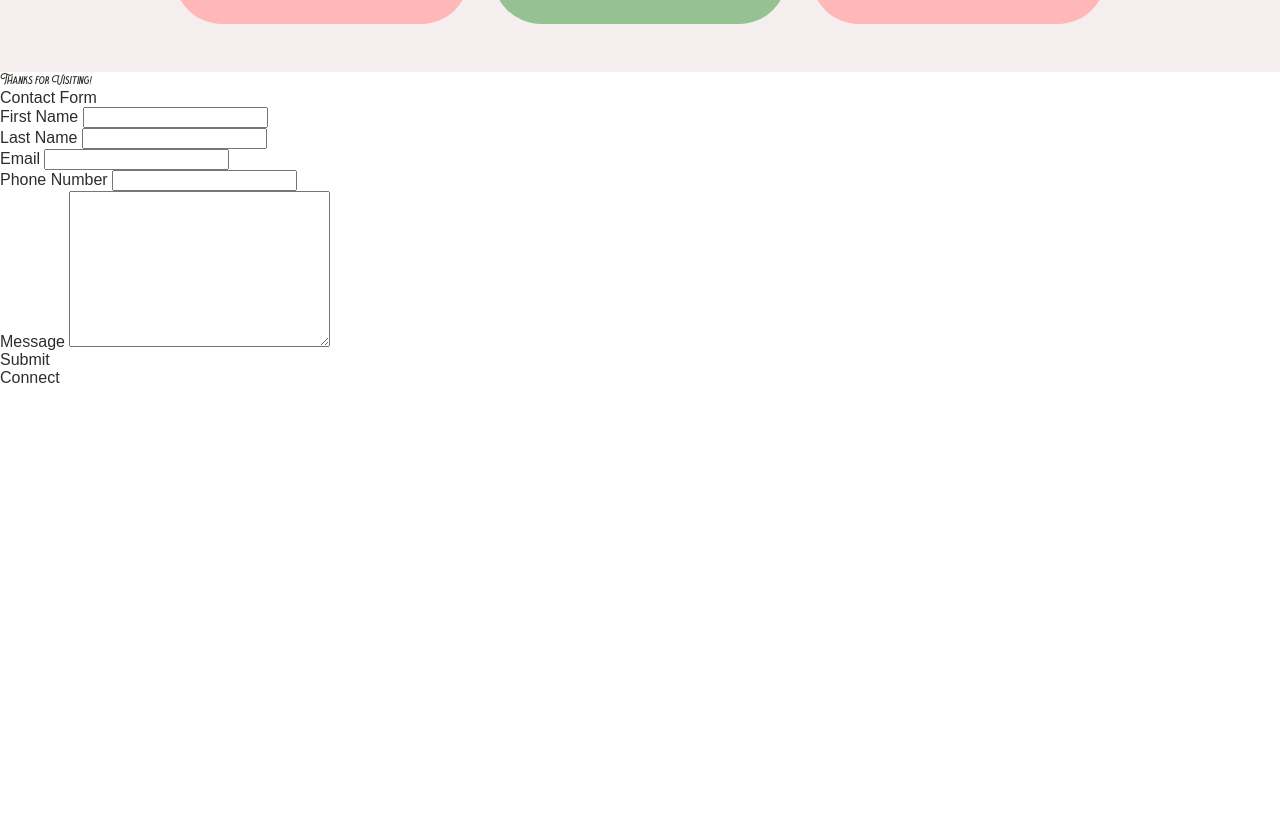
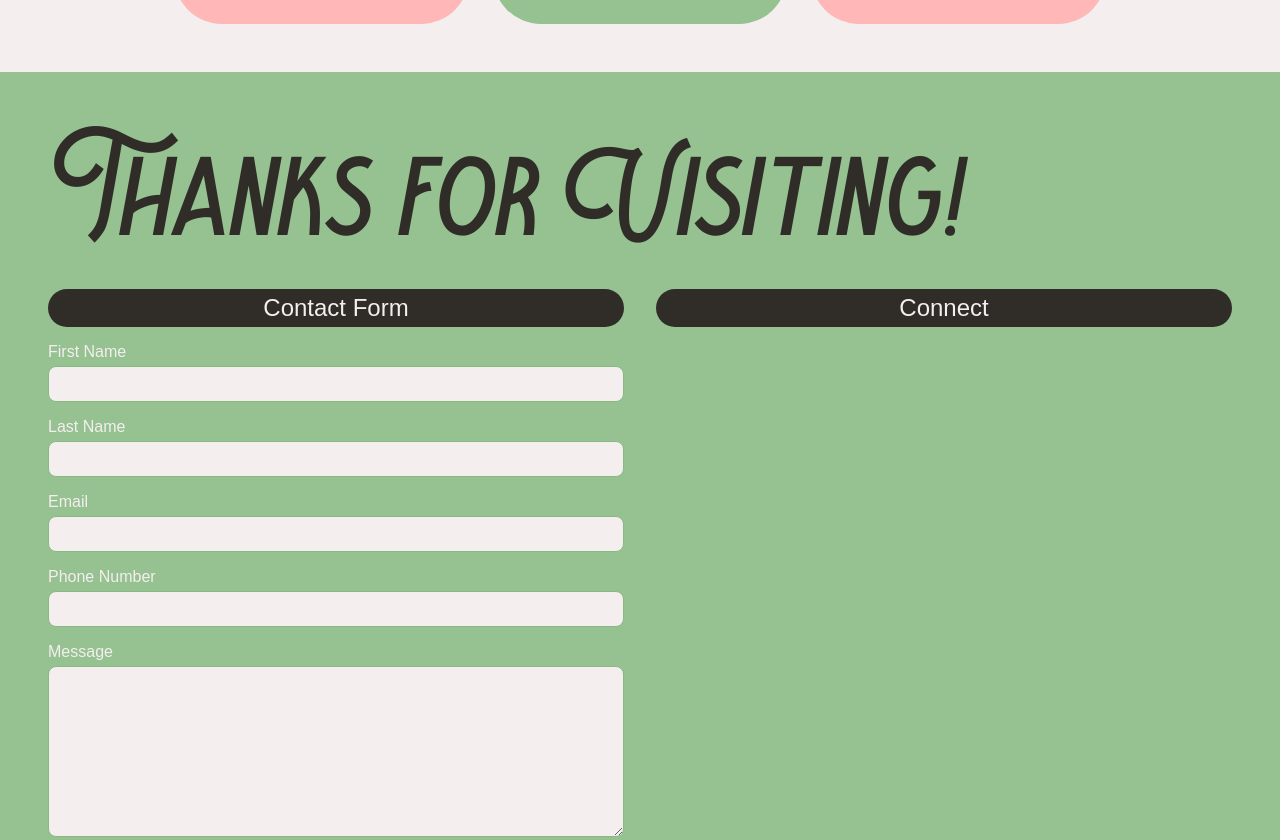
Before and after one commit to ll5zh/personal-website, a plain HTML site: page index.html in a window 1280 px wide. Shown: the part 3261-4101 px from the top of the page. Before the commit the page ends 3648 px from the top, so only its background shows below. Drawn offline with Linux system fonts and the light colour scheme; files whose address does not match are found by name.

Commit message:
Add CSS styling to footer

```diff
--- a/style.css
+++ b/style.css
@@ -174,7 +174,7 @@ td {
     font-size: 1.2rem;
 }
 
-.experience > .text > * > .title {
+.experience > .text > * > .title, .contact > * > .title {
     font-size: 2rem;
     background-color: #302d29;
     color: #F4EEEE;
@@ -211,3 +211,64 @@ ul, li {
     flex-direction: column;
     gap: 1rem;
 }
+
+.footer {
+    background-color: #96C291;
+    color: #F4EEEE;
+    padding: 3rem;
+}
+
+.footer > .h1 {
+    font-size: 10rem;
+    line-height:70%;
+    padding-bottom: 2rem;
+    padding-top: 1.6rem;
+    color: #302d29;
+}
+
+.contact {
+    display: flex;
+    gap: 2rem;
+    justify-content: space-between;
+}
+
+.contact > * {
+    width: 50%;
+    flex-shrink: 1;
+}
+
+form {
+    display: flex;
+    flex-direction: column;
+    gap: 1rem;
+}
+
+.contact > * > .title {
+    font-size: 1.5rem;
+}
+
+form > .question {
+    display: flex;
+    flex-direction: column;
+    gap: 0.3rem;
+}
+
+form > button {
+    background-color: #302d29;
+    padding: 0.8rem 1.8rem;
+    border-radius: 2rem;
+    align-self: center;
+}
+
+input, textarea {
+    border: 0.1rem #89b983 solid;
+    padding: 0.6rem;
+    border-radius: 0.5rem;
+    background-color: #F4EEEE;
+}
+
+.connect {
+    display: flex;
+    flex-direction: column;
+    gap: 1rem;
+}
```
